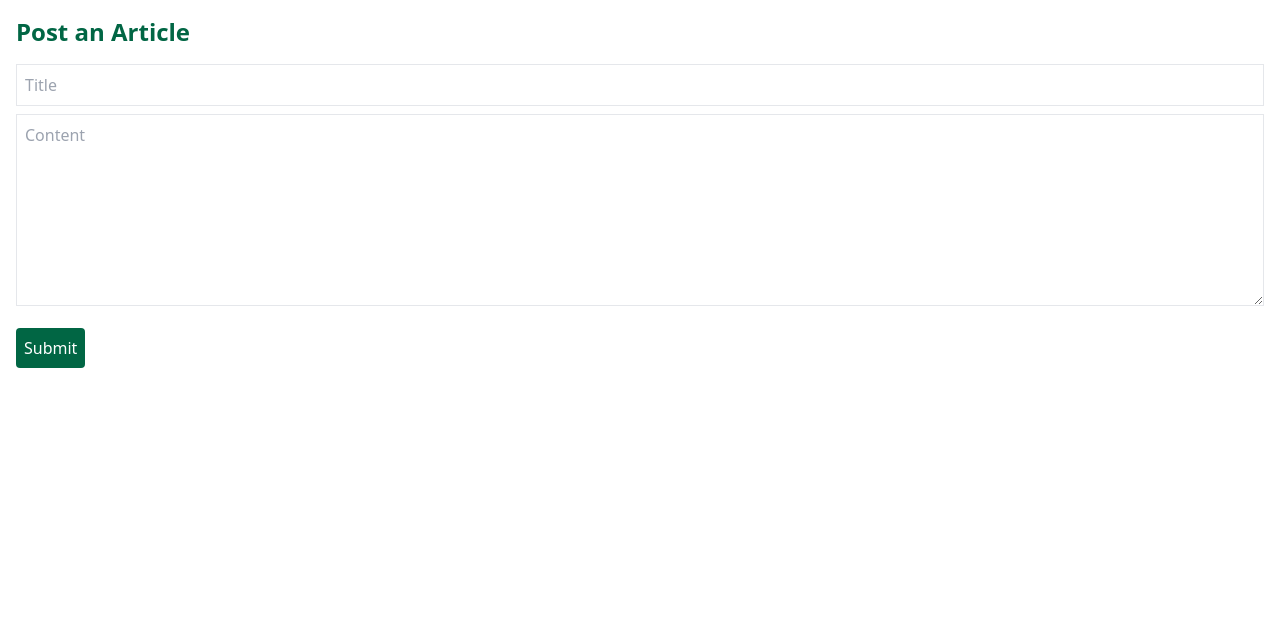
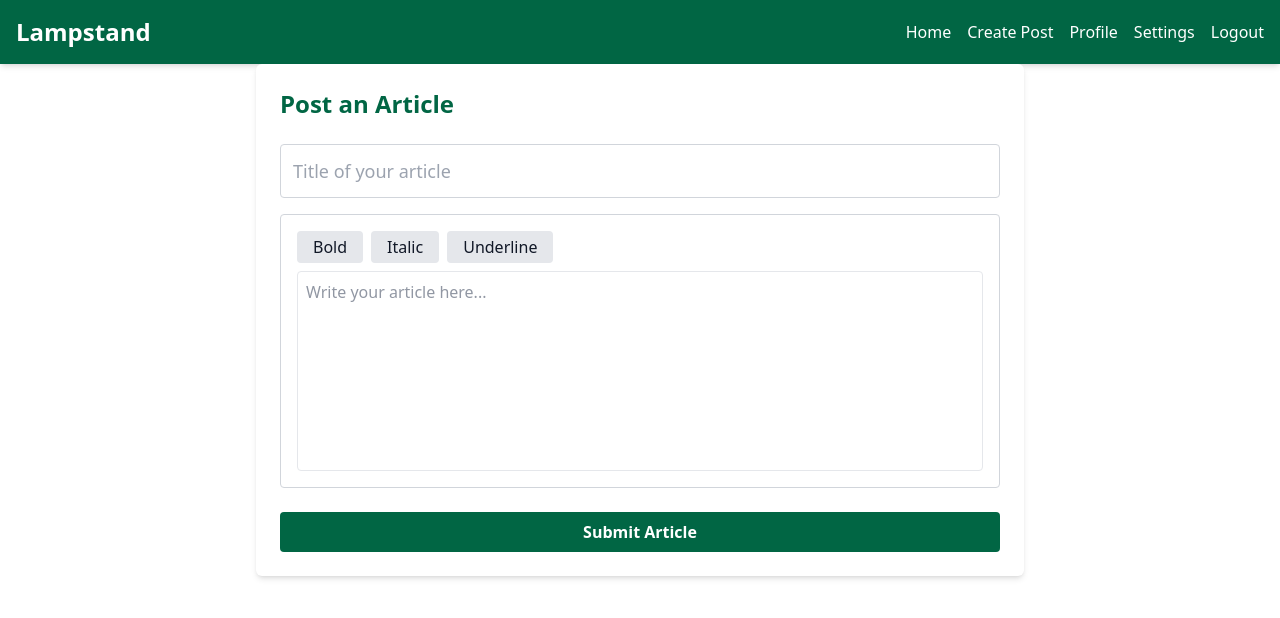
Before and after one commit to Excellence-arch/lampstand, a React (Create React App) app: page /post-article in a window 1280 px wide. Shown: the top 618 px of the page. Built offline with nearby package versions, Linux system fonts and the light colour scheme; sample sign-in values are in the browser's storage.

Commit message:
feat: post article with editor

```diff
--- a/package.json
+++ b/package.json
@@ -10,6 +10,7 @@
     "@types/node": "^16.18.119",
     "@types/react": "^18.3.12",
     "@types/react-dom": "^18.3.1",
+    "draft-js": "^0.11.7",
     "react": "^18.3.1",
     "react-dom": "^18.3.1",
     "react-router-dom": "^6.28.0",
--- /dev/null
+++ b/src/@types/draft-js.d.ts
@@ -0,0 +1 @@
+declare module 'draft-js';
--- a/src/App.tsx
+++ b/src/App.tsx
@@ -1,6 +1,6 @@
 // src/App.tsx
 import React, { useEffect, useState } from 'react';
-import { Routes, Route, Navigate } from 'react-router-dom';
+import { Routes, Route, Navigate, useNavigate, Link } from 'react-router-dom';
 import Landing from './pages/Landing';
 import Feed from './pages/Feed';
 import Activity from './pages/Activity';
@@ -12,14 +12,16 @@ import ArticlePage from './pages/ArticlePage';
 
 const App: React.FC = () => {
   // Simulate a simple auth check (replace with real authentication check)
-  const [isAuthenticated, setIsAuthenticated] = useState(
+  const [isAuthenticated, setIsAuthenticated] = useState<boolean>(
     !!localStorage.getItem('authToken')
   );
+  const [loggedIn, setLoggedIn] = useState<boolean>(false);
 
   // Update isAuthenticated whenever the authToken changes in localStorage
   useEffect(() => {
     const handleStorageChange = () => {
       setIsAuthenticated(Boolean(localStorage.getItem('authToken')));
+      setLoggedIn(!!localStorage.getItem('loggedIn'));
     };
 
     // Listen for changes to localStorage
@@ -40,8 +42,8 @@ const App: React.FC = () => {
     <div className="font-sans text-gray-900">
       <Routes>
         <Route
-          path="/"
-          element={<Landing />}
+          path={'/'}
+          element={loggedIn ? <Navigate to="/feed" /> : <Landing />}
         />
         <Route
           path="/profile"
@@ -52,12 +54,12 @@ const App: React.FC = () => {
           }
         />
         <Route
+          path="/feed"
+          element={<Feed />}
+        />
+        <Route
           path="/feed/:id"
           element={<ArticlePage />}
-        />
-        <Route
-          path="/feed"
-          element={<Feed />}
         />
         <Route
           path="/activity"
--- a/src/components/FeedItem.tsx
+++ b/src/components/FeedItem.tsx
@@ -14,7 +14,7 @@ const FeedItem: React.FC<FeedItemProps> = ({ content }) => {
       <div className="mt-4">
         {content.contentType === 'article' && (
           <Link
-            to={`/article/${content.id}`}
+            to={`/feed/${content.id}`}
             className="text-primary hover:underline"
           >
             Read Article
--- a/src/components/Navbar.tsx
+++ b/src/components/Navbar.tsx
@@ -6,24 +6,31 @@ const Navbar: React.FC = () => {
     <nav className="bg-primary p-4 text-white shadow-md">
       <div className="max-w-7xl mx-auto flex justify-between items-center">
         <Link
-          to="/"
+          to="/feed"
           className="text-2xl font-bold"
         >
           Lampstand
         </Link>
         <div className="space-x-4">
           <Link
+            to="/feed"
+            className="hover:text-green-300"
+          >
+            Home
+          </Link>
+          <Link
+            to="/post-article"
+            className='className="hover:text-green-300"'
+          >
+            Create Post
+          </Link>
+          <Link
             to="/profile"
             className="hover:text-green-300"
           >
             Profile
           </Link>
-          <Link
-            to="/feed"
-            className="hover:text-green-300"
-          >
-            Posts
-          </Link>
+
           <Link
             to="/settings"
             className="hover:text-green-300"
--- /dev/null
+++ b/src/components/RichTextEditor.tsx
@@ -0,0 +1,56 @@
+// src/components/RichTextEditor.tsx
+import React from 'react';
+import { Editor, EditorState, RichUtils } from 'draft-js';
+import 'draft-js/dist/Draft.css';
+
+interface RichTextEditorProps {
+  editorState: any;
+  setEditorState: (state: any) => void;
+}
+
+const RichTextEditor: React.FC<RichTextEditorProps> = ({
+  editorState,
+  setEditorState,
+}) => {
+  const toggleInlineStyle = (style: string) => {
+    setEditorState(RichUtils.toggleInlineStyle(editorState, style));
+  };
+
+  const renderButtons = () => (
+    <div className="flex gap-2 mb-2">
+      <button
+        onClick={() => toggleInlineStyle('BOLD')}
+        className="px-4 py-1 bg-gray-200 rounded hover:bg-gray-300"
+      >
+        Bold
+      </button>
+      <button
+        onClick={() => toggleInlineStyle('ITALIC')}
+        className="px-4 py-1 bg-gray-200 rounded hover:bg-gray-300"
+      >
+        Italic
+      </button>
+      <button
+        onClick={() => toggleInlineStyle('UNDERLINE')}
+        className="px-4 py-1 bg-gray-200 rounded hover:bg-gray-300"
+      >
+        Underline
+      </button>
+    </div>
+  );
+
+  return (
+    <div className="border border-gray-300 rounded p-4">
+      {renderButtons()}
+      <div className="min-h-[200px] p-2 bg-white rounded border border-gray-200">
+        <Editor
+          editorState={editorState}
+          onChange={setEditorState}
+          placeholder="Write your article here..."
+        />
+      </div>
+    </div>
+  );
+};
+
+export default RichTextEditor;
--- /dev/null
+++ b/src/components/TitleInput.tsx
@@ -0,0 +1,21 @@
+// src/components/TitleInput.tsx
+import React from 'react';
+
+interface TitleInputProps {
+  title: string;
+  setTitle: (title: string) => void;
+}
+
+const TitleInput: React.FC<TitleInputProps> = ({ title, setTitle }) => {
+  return (
+    <input
+      type="text"
+      value={title}
+      onChange={(e) => setTitle(e.target.value)}
+      placeholder="Title of your article"
+      className="w-full p-3 text-lg border border-gray-300 rounded mb-4 focus:outline-none focus:border-primary"
+    />
+  );
+};
+
+export default TitleInput;
--- a/src/pages/PostArticle.tsx
+++ b/src/pages/PostArticle.tsx
@@ -1,40 +1,55 @@
 // src/pages/PostArticle.tsx
 import React, { useState } from 'react';
+import { EditorState, convertToRaw } from 'draft-js';
+import TitleInput from '../components/TitleInput';
+import RichTextEditor from '../components/RichTextEditor';
+import Navbar from '../components/Navbar';
 
 const PostArticle: React.FC = () => {
   const [title, setTitle] = useState('');
-  const [content, setContent] = useState('');
+  const [editorState, setEditorState] = useState(EditorState.createEmpty());
 
   const handleSubmit = async () => {
+    // Convert editor content to raw JSON format
+    const contentState = editorState.getCurrentContent();
+    const rawContent = convertToRaw(contentState);
+
+    // Send title and raw content to backend
     const response = await fetch('/api/post-article', {
       method: 'POST',
       headers: { 'Content-Type': 'application/json' },
-      body: JSON.stringify({ title, content }),
+      body: JSON.stringify({ title, content: rawContent }),
     });
-    // handle response here
+
+    if (response.ok) {
+      alert('Article posted successfully!');
+    } else {
+      alert('Failed to post the article.');
+    }
   };
 
   return (
-    <div className="p-4">
-      <h2 className="text-primary font-bold text-2xl mb-4">Post an Article</h2>
-      <input
-        className="border p-2 w-full mb-2"
-        placeholder="Title"
-        value={title}
-        onChange={(e) => setTitle(e.target.value)}
+    <div>
+      <Navbar />
+      <div className="max-w-3xl mx-auto p-6 bg-white shadow-md rounded-md">
+        <h2 className="text-2xl font-bold text-primary mb-6">
+          Post an Article
+        </h2>
+        <TitleInput
+          title={title}
+          setTitle={setTitle}
         />
-      <textarea
-        className="border p-2 w-full h-48 mb-4"
-        placeholder="Content"
-        value={content}
-        onChange={(e) => setContent(e.target.value)}
+        <RichTextEditor
+          editorState={editorState}
+          setEditorState={setEditorState}
         />
         <button
           onClick={handleSubmit}
-        className="bg-primary text-white p-2 rounded"
+          className="w-full mt-6 py-2 bg-primary text-white font-semibold rounded hover:bg-green-700 transition duration-200"
         >
-        Submit
+          Submit Article
         </button>
+      </div>
     </div>
   );
 };
```
Also changed, not shown: tsconfig.json (+3 -8 lines), 1 other file (tests, documents, lock files or other folders). Lines whose indentation alone changed are shown as unchanged.
